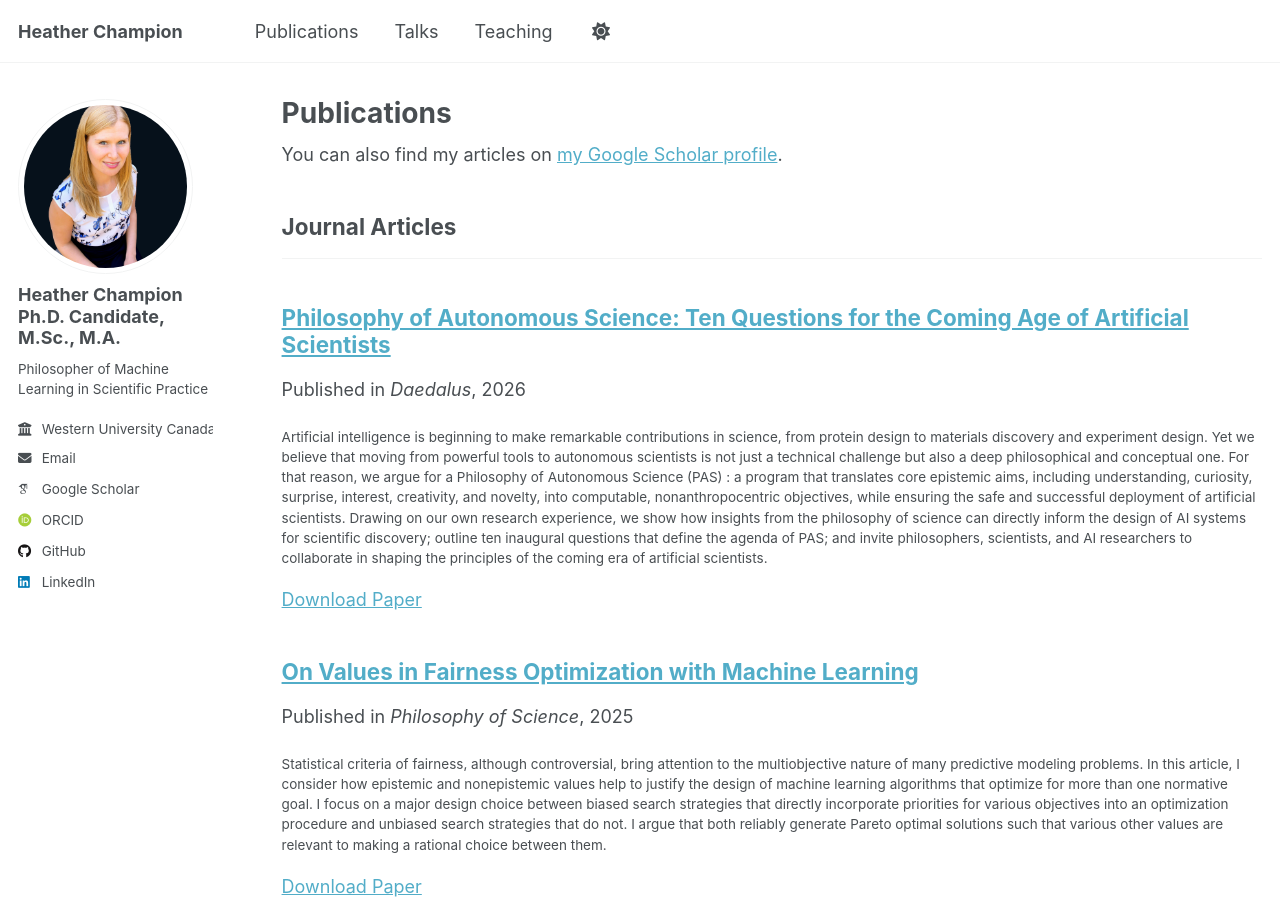
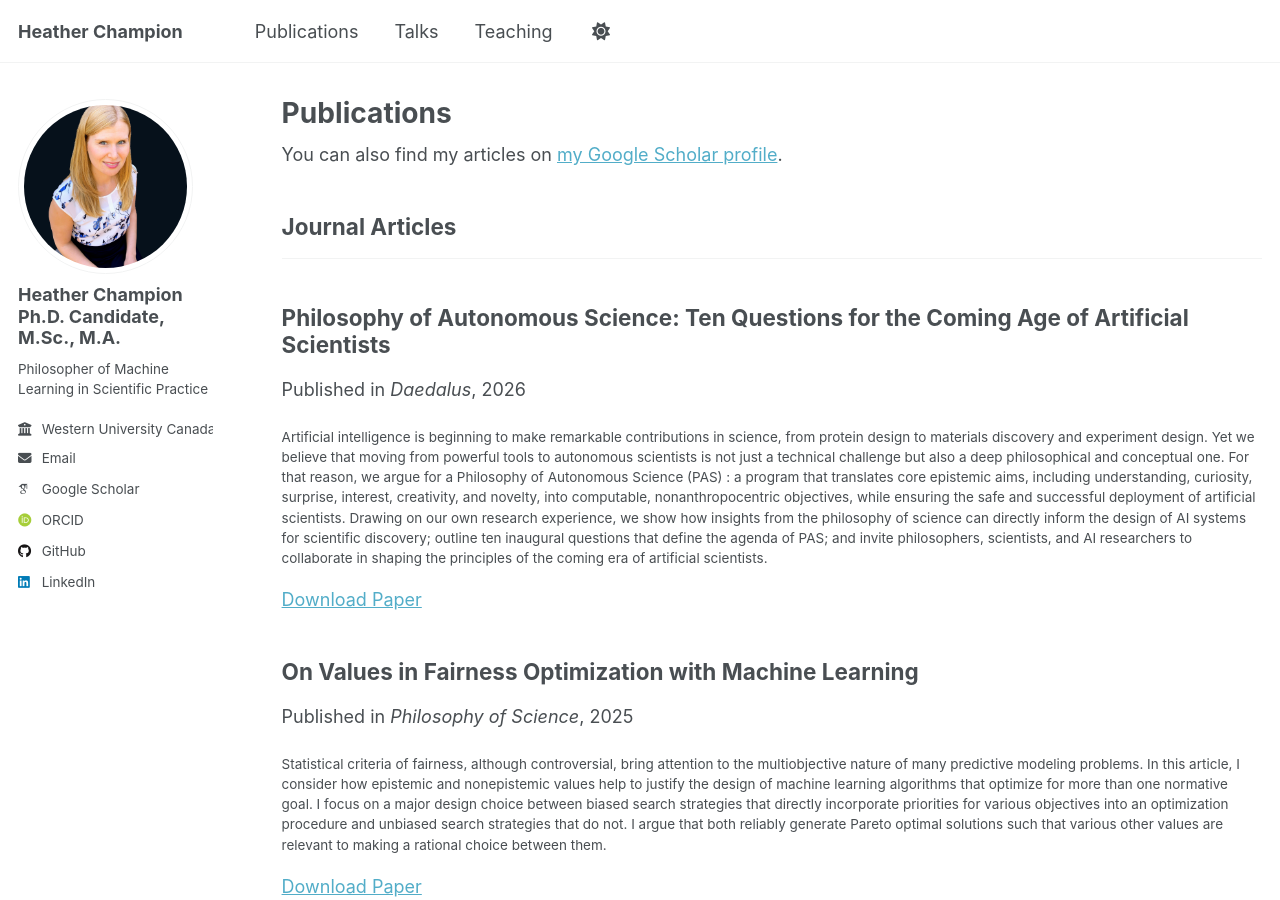
Before and after one commit to liminal-learner/champion, a Jekyll site: the page built from _pages/publications.html, in a window 1280 px wide and 900 px high. Built offline with Jekyll 4.4.1, drawn with Linux system fonts in a browser that asks for light colours; some web fonts are replaced; a script that is not in the unit is left out.

Commit message:
Disable hyperlinks on publication titles

```diff
--- a/_includes/archive-single.html
+++ b/_includes/archive-single.html
@@ -29,6 +29,8 @@
     <h2 class="archive__item-title" itemprop="headline">
       {% if post.collection == 'talks' %}
         {{ title }}
+      {% elsif post.collection == 'publications' %}
+        {{ title }}
       {% else %}
         <a href="{{ base_path }}{{ post.url }}" rel="permalink">{{ title }}</a>
       {% endif %}
@@ -43,7 +45,7 @@
     {% elsif post.collection == 'publications' %}
       <p>Published in <i>{{ post.venue }}</i>, {{ post.date | default: "1900-01-01" | date: "%Y" }} </p>
     {% elsif post.date %}
-      <p class="page__date"><strong><i class="fa fa-fw fa-calendar" aria-hidden="true"></i> {{ site.data.ui-text[site.locale].date_label | default: "Published:" }}</strong> <time datetime="{{ post.date | default: "1900-01-01" | date_to_xmlschema }}">{{ post.date | default: "1900-01-01" | date: "%B %d, %Y" }}</time></p>
+      <p class="page__date"><strong><i class="fa fa-fw fa-calendar" aria-hidden="true"></i> {{ site.data.ui-text[site.locale].date_label | default: "Published:" }}</strong> <time datetime="{{ post.date | date_to_xmlschema }}">{{ post.date | date: "%B %d, %Y" }}</time></p>
     {% endif %}
 
     <!-- FIXED: Changed outer element to <div> to allow block-level paragraphs from markdownify -->
```
